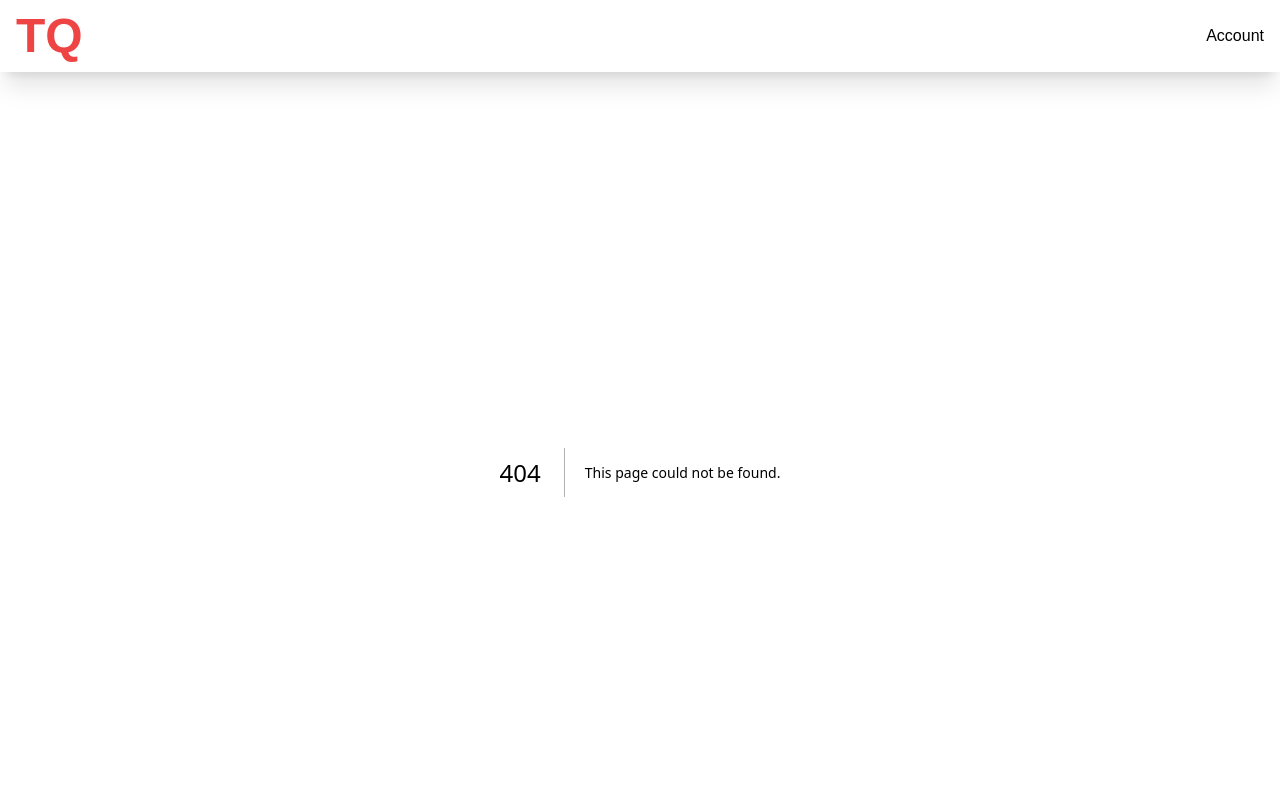
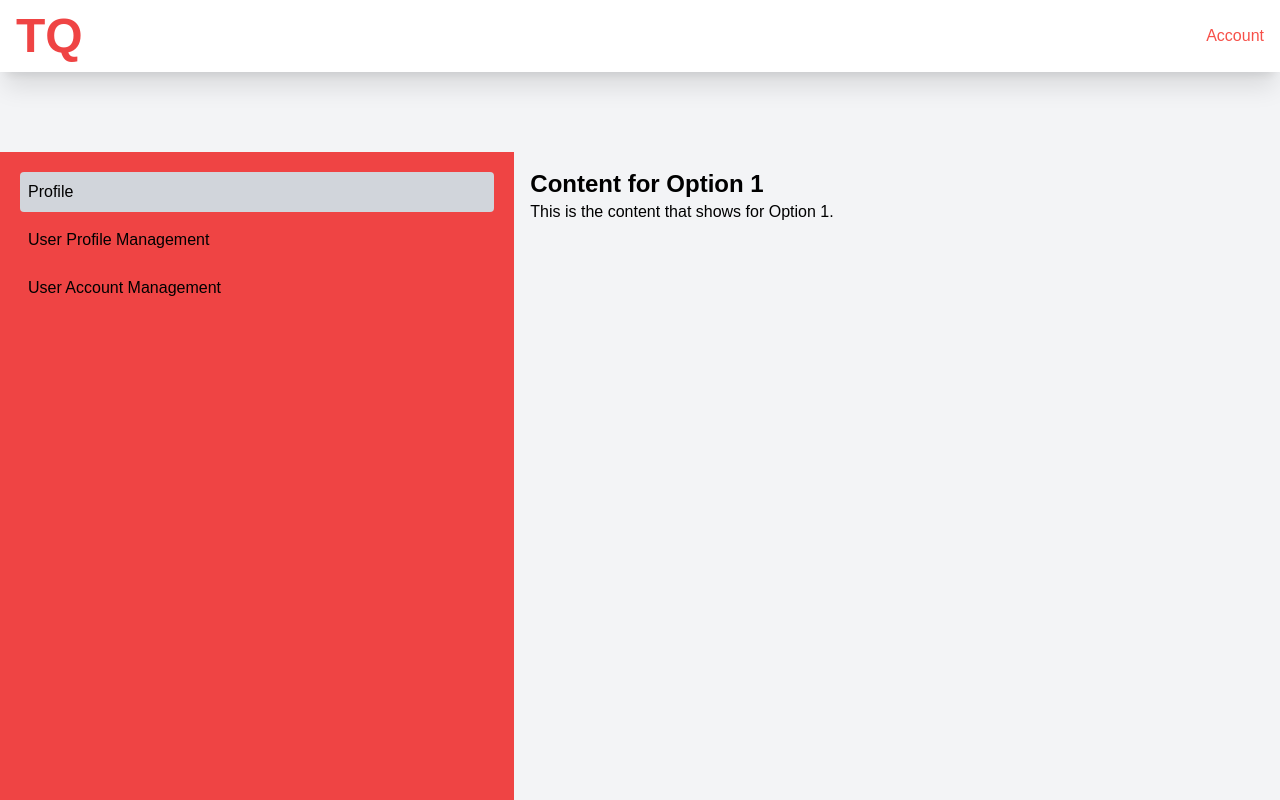
Before and after one commit to Albertadi/carcommerce, a Next.js app: page /pages/admin/dashboard in a window 1280 px wide. Before the commit this address had no page. Shown: the top 800 px of the page. Built offline with nearby package versions, Linux system fonts and the light colour scheme.

Commit message:
merge conflict after rebase with main albertadi

```diff
--- /dev/null
+++ b/src/app/pages/admin/dashboard/page.js
@@ -0,0 +1,90 @@
+"use client";
+
+import { useState } from "react";
+import ProfilePage from "../userProfiles/page";
+
+export default function Dashboard() {
+  {
+    /* This function is for switching the html elements of the right column of the page (depending on the option selected*/
+  }
+  const [selectedOption, setSelectedOption] = useState("option1");
+  const handleOptionClick = (option) => {
+    setSelectedOption(option);
+  };
+
+  return (
+    <body className="bg-gray-100">
+      <div className="flex pt-20 text-black">
+        {/* Left Column: Dashboard Options */}
+        <div className="w-1/2 bg-red-500 p-5 h-screen">
+          <ul className="space-y-2">
+            <li>
+              <button
+                className={`w-full text-left p-2 rounded hover:bg-gray-200 ${
+                  selectedOption === "option1" ? "bg-gray-300" : ""
+                }`}
+                onClick={() => handleOptionClick("option1")}
+              >
+                Profile
+              </button>
+            </li>
+            <li>
+              <button
+                className={`w-full text-left p-2 rounded hover:bg-gray-200 ${
+                  selectedOption === "option2" ? "bg-gray-300" : ""
+                }`}
+                onClick={() => handleOptionClick("option2")}
+              >
+                User Profile Management
+              </button>
+            </li>
+            <li>
+              <button
+                className={`w-full text-left p-2 rounded hover:bg-gray-200 ${
+                  selectedOption === "option3" ? "bg-gray-300" : ""
+                }`}
+                onClick={() => handleOptionClick("option3")}
+              >
+                User Account Management
+              </button>
+            </li>
+          </ul>
+        </div>
+
+        {/* Right Column: Content Based on Selected Option */}
+        <div className="w-3/4 p-4">
+          {selectedOption === "option1" && (
+            <div>
+              <h2 className="text-2xl font-semibold">Content for Option 1</h2>
+              <p>This is the content that shows for Option 1.</p>
+            </div>
+          )}
+          {selectedOption === "option2" && (
+            <div>
+              <ProfilePage />
+            </div>
+          )}
+          {selectedOption === "option3" && (
+            <div>
+              <h2 className="text-2xl font-semibold">Content for Option 3</h2>
+              <p>This is the content that shows for Option 3.</p>
+            </div>
+          )}
+        </div>
+      </div>
+
+      {/* Link to page
+      <a
+        href="https://front.codes/"
+        className="logo fixed bottom-0 right-0 p-4"
+        target="_blank"
+      >
+        <img
+          src="https://assets.codepen.io/1462889/fcy.png"
+          alt="Logo"
+          className="w-16 h-16"
+        />
+      </a> */}
+    </body>
+  );
+}
```
